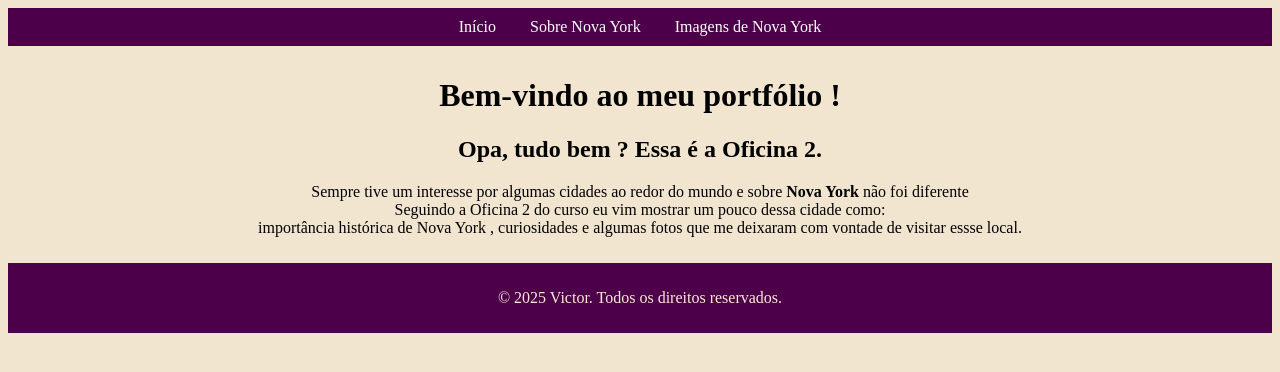
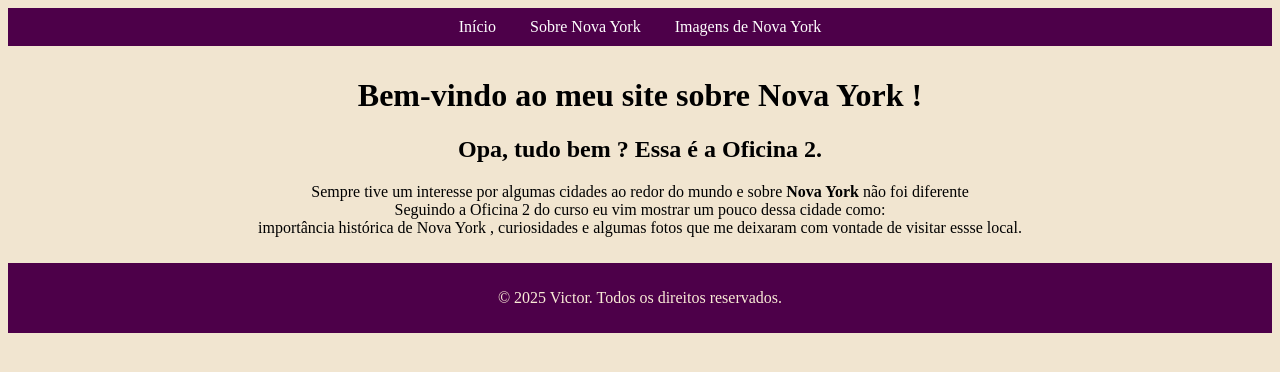
Before and after one commit to victorvalentim08/Meu-portifolio, a plain HTML site: page oficina2/viagem.html in a window 1280 px wide. Drawn offline with Linux system fonts and the light colour scheme.

Commit message:
Alteração no h1 simples

```diff
--- a/oficina2/viagem.html
+++ b/oficina2/viagem.html
@@ -13,7 +13,7 @@
         <a href="imagensdeNY.html"> Imagens de Nova York</a>
     </nav>
     <div>
-    <h1>Bem-vindo ao meu portfólio !</h1>
+    <h1>Bem-vindo ao meu site sobre Nova York !</h1>
     <h2>Opa, tudo bem ? Essa é a Oficina 2. </h2>
     <p>
     Sempre tive um interesse por algumas cidades ao redor do mundo e sobre <strong>Nova York</strong> não foi diferente<br>
```
